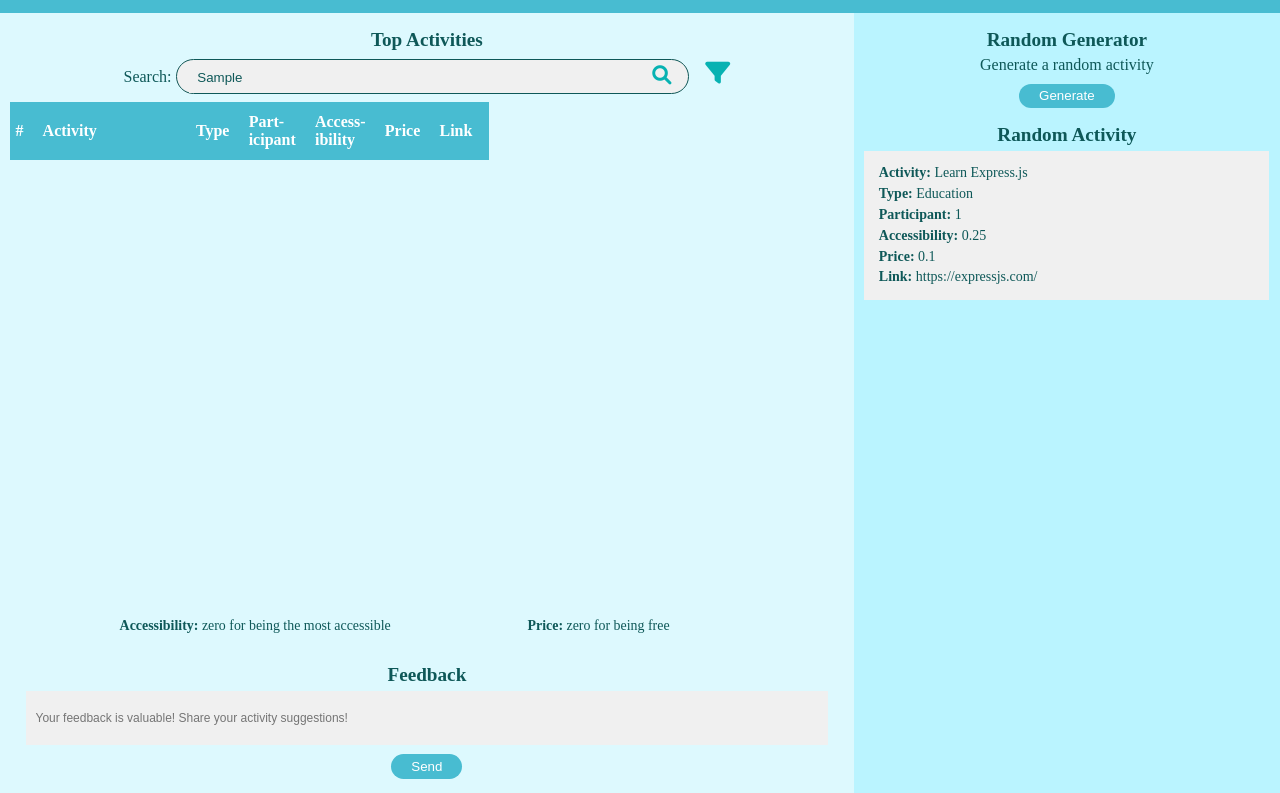
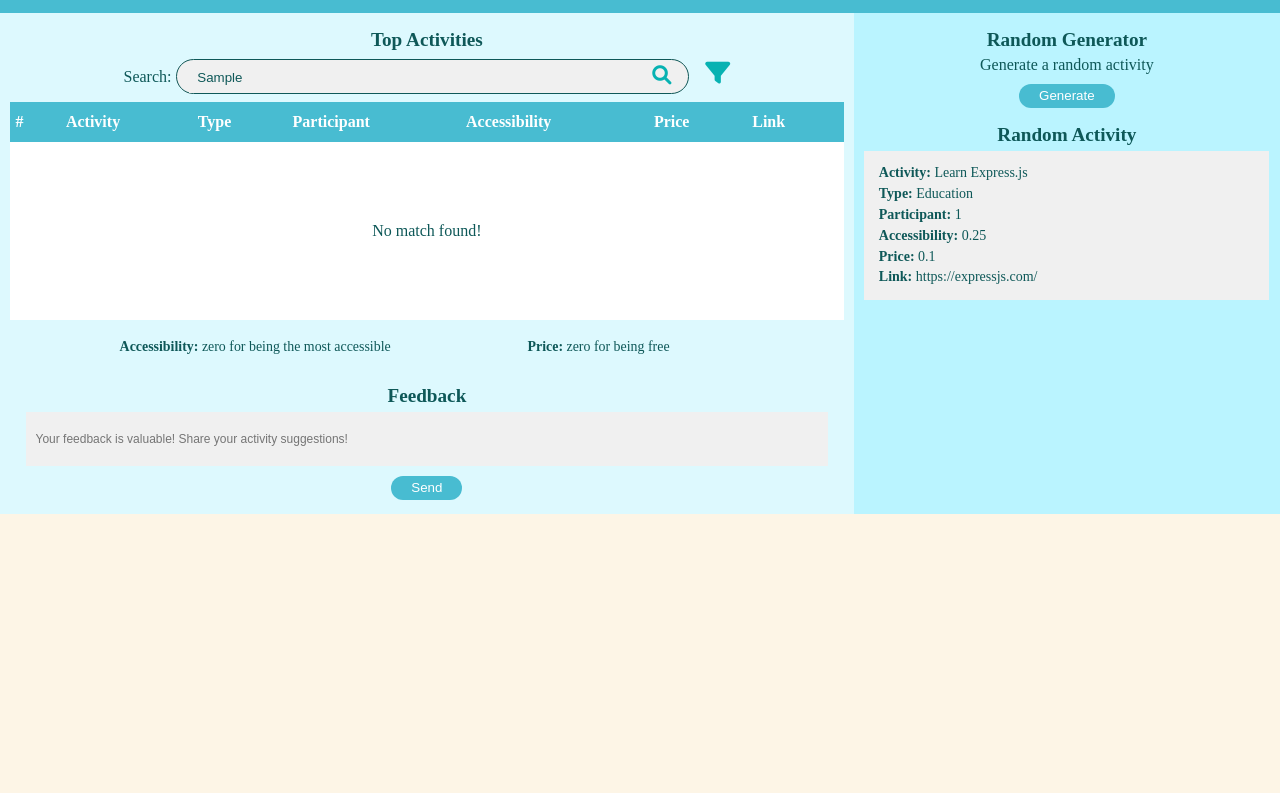
Before and after one commit to vorleakyek/BoredNoMore, a website: page index.html in a window 1280 px wide. Both pictures are taken after typing "Sample" into the empty fields and a click on the button "Generate". Shown: the part 62-855 px from the top of the page. After the commit the page ends 800 px from the top, so only its background shows below. Drawn offline with Linux system fonts and the light colour scheme; no server answers.

Commit message:
Complete the first version of feature 2: search.

```diff
--- a/css/layout.css
+++ b/css/layout.css
@@ -40,7 +40,7 @@
     width: 40%;
   }
 
-  div.table-wrapper {
+  div.height {
     height: 31rem;
   }
 }
--- a/css/styles.css
+++ b/css/styles.css
@@ -50,6 +50,15 @@ th {
   padding-top: 1rem;
 }
 
+.not-found {
+  text-align: center;
+  vertical-align: center;
+}
+
+.not-found-padding {
+  padding: 5rem 0;
+}
+
 /* Top Activities Section */
 td,
 .num-column,
@@ -66,8 +75,11 @@ td,
 
 .table-wrapper {
   overflow-x: auto;
+  margin: 0.6rem;
+}
+
+.height {
   height: 18rem;
-  margin: 0.6rem;
 }
 
 .type-cell {
@@ -78,12 +90,14 @@ td,
   padding-left: 0.6rem;
 }
 
-.activity-column {
+.activity-column-padding {
   padding-right: 6rem;
 }
 
 .activity-table {
   border-collapse: collapse;
+  margin: 0 auto;
+  width: 100%;
 }
 
 .table-body {
@@ -117,7 +131,6 @@ td,
 }
 
 /* Search and filter */
-
 .search-area {
   margin: 0.6rem;
   text-align: center;
@@ -163,16 +176,6 @@ i {
   margin: 0;
 }
 
-.fa-search:hover {
-  font-size: 1.2rem;
-  cursor: pointer;
-}
-
-.fa-search:active,
-.fa-filter:active {
-  color: #258697;
-}
-
 .search-input:focus {
   outline: none;
 }
--- a/index.html
+++ b/index.html
@@ -24,7 +24,7 @@
     <div class="flex">
       <div class="top-activity bg-2 column-two-third">
         <h2 class="title">Top Activities</h2>
-        <div class="search-area">
+        <form class="search-area" id="search-form" autocomplete="off">
           <label for="search-input" class="inline">Search: </label>
           <div class="search-box">
             <input id="search-input" name="search-input" class="search-input" type="text"
@@ -34,13 +34,13 @@
           <div class="filter">
             <i class="fa-solid fa-filter"></i>
           </div>
-        </div>
-        <div class="table-wrapper">
+        </form>
+        <div class="table-wrapper height">
           <table class="activity-table">
             <thead class="table-header">
               <tr>
                 <th class="num-column">#</th>
-                <th class="activity-column">Activity</th>
+                <th class="activity-column activity-column-padding">Activity</th>
                 <th class="type-column">Type</th>
                 <th class="participant-column">Part-<br>icipant</th>
                 <th class="accessibility-column">Access-<br>ibility</th>
--- a/js/main.js
+++ b/js/main.js
@@ -1,7 +1,9 @@
 const allTypes = ['education', 'recreational', 'social', 'diy', 'charity', 'cooking', 'relaxation', 'music', 'busywork'];
 const tbody = document.querySelector('tbody.table-body');
+const activityHeader = document.querySelector('.activity-column');
+const tableWrapper = document.querySelector('.table-wrapper');
 
-/** *** Fetching the data from the bored API *****/
+// ***************** IMPLEMENTING FEATURE 1 - Fetch data and show table **********//
 async function getActivityObj(type) {
   try {
     const response = await fetch(`http://www.boredapi.com/api/activity?type=${type}`);
@@ -29,8 +31,13 @@ if (data.activities.length === 0) {
 
 // Need to wait for a few seconds for all the data from API to be fully retrieved
 setTimeout(() => {
-  for (let i = 0; i < data.activities.length; i++) {
-    const { activity, type, participants, price, accessibility, link } = data.activities[i];
+  createTableBody(data.activities);
+}, 1000);
+
+function createTableBody(array) {
+  for (let i = 0; i < array.length; i++) {
+    activityHeader.classList.add('activity-column-padding');
+    const { activity, type, participants, price, accessibility, link } = array[i];
     const tr = document.createElement('tr');
     tr.classList.add('border');
     tbody.append(tr);
@@ -49,7 +56,7 @@ setTimeout(() => {
     }
     linkCell(tr, link, 'link-cell');
   }
-}, 1000);
+}
 
 function displayEachCell(tr, text, className) {
   const td = document.createElement('td');
@@ -78,7 +85,7 @@ function linkCell(tr, link, className) {
 }
 
 // Change the column header text to two lines in a small device
-window.addEventListener('resize', () => {
+function TableHeaderStyle() {
   if (window.innerWidth >= 844) {
     document.querySelector('.participant-column').textContent = 'Participant';
     document.querySelector('.accessibility-column').textContent = 'Accessibility';
@@ -86,4 +93,63 @@ window.addEventListener('resize', () => {
     document.querySelector('.participant-column').textContent = 'Part-' + '\n' + 'icipant';
     document.querySelector('.accessibility-column').textContent = 'Access-' + '\n' + 'ibility';
   }
+}
+
+window.addEventListener('resize', () => {
+  TableHeaderStyle();
 });
+
+window.addEventListener('DOMContentLoaded', () => {
+  TableHeaderStyle();
+});
+
+// *********************** IMPLEMENTING FEATURE 2 - SEARCH ******************** //
+const searchInput = document.querySelector('#search-input');
+let searchValue = null;
+
+const searchForm = document.querySelector('#search-form');
+searchForm.addEventListener('input', event => {
+  event.preventDefault();
+  activityHeader.classList.add('activity-column-padding');
+  searchValue = searchInput.value.toLowerCase();
+  const result = matchedResult();
+  tbody.textContent = '';
+  result.length === 0 ? noMatchFound() : createTableBody(result);
+  result.length <= 16 ? tableWrapper.classList.remove('height') : tableWrapper.classList.add('height');
+
+});
+
+function matchedResult() {
+  const result = data.activities.filter(element => matchedCriteria(element));
+  return result;
+}
+
+function matchedCriteria(element) {
+  let { activity, type, participants, price, accessibility } = element;
+  activity = activity.toLowerCase();
+  type = type.toLowerCase();
+  participants = participants.toString();
+  accessibility = accessibility.toString();
+  price = price.toString();
+  const matchedType = searchValue.includes(type) || type.includes(searchValue);
+  const matchedActivity = searchValue.includes(activity) || activity.includes(searchValue);
+  const matchedParticipants = searchValue === participants;
+  const matchedAccessibility = searchValue === accessibility;
+  const matchedPrice = searchValue === price;
+  return matchedType || matchedActivity || matchedParticipants || matchedAccessibility || matchedPrice;
+}
+
+function noMatchFound() {
+  const tr = document.createElement('tr');
+  tr.classList.add('not-found');
+  tbody.append(tr);
+  const td = document.createElement('td');
+  tr.append(td);
+  td.setAttribute('colspan', '7');
+  td.textContent = 'No match found!';
+  td.classList.add('not-found-padding');
+  activityHeader.classList.remove('activity-column-padding');
+}
+
+// *********************** IMPLEMENTING FEATURE 3 - Filter ******************** //
+// const filterIcon = document.querySelector('.fa-filter');
```
